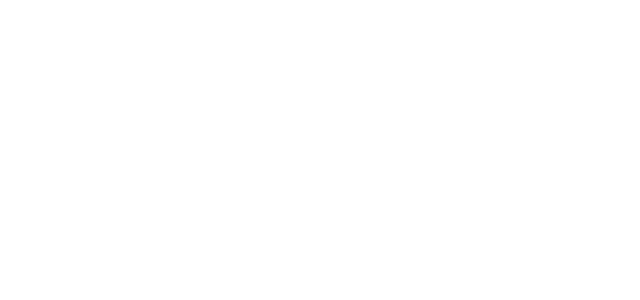
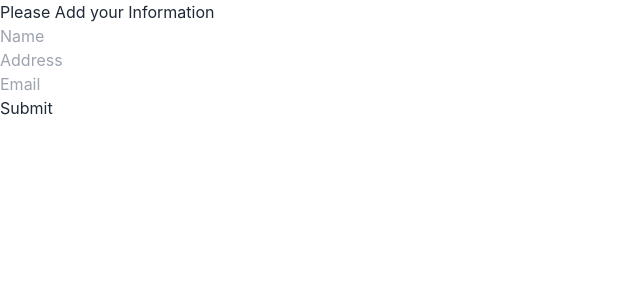
Before and after one commit to nasimshishir/Better-Call-Mofiz-Client, a React (Create React App) app: page / in a window 1280 px wide. Shown: the top 300 px of the page, without its empty margins (0-640 px from the left). Built offline with nearby package versions, Linux system fonts and the light colour scheme.

Commit message:
Ready to Deploy

```diff
--- a/package.json
+++ b/package.json
@@ -7,8 +7,10 @@
     "@testing-library/react": "^13.4.0",
     "@testing-library/user-event": "^13.5.0",
     "daisyui": "^2.38.1",
+    "firebase": "^9.13.0",
     "react": "^18.2.0",
     "react-dom": "^18.2.0",
+    "react-router-dom": "^6.4.3",
     "react-scripts": "5.0.1",
     "web-vitals": "^2.1.4"
   },
--- a/src/App.js
+++ b/src/App.js
@@ -1,8 +1,48 @@
+import { useState } from 'react';
 import './App.css';
 
 function App() {
+  const [user, setUser] = useState({});
+
+  const handleAddUser = e => {
+    e.preventDefault();
+
+    fetch('https://assignment-11-server-eight.vercel.app/users', {
+      method: 'POST',
+      headers: {
+        'content-type': 'application/json'
+      },
+      body: JSON.stringify(user)
+    })
+      .then(res => res.json())
+      .then(data => {
+        if (data.acknowledged) {
+          alert('User added successfully')
+          e.target.reset();
+        }
+      })
+
+    console.log(user);
+  }
+
+  const handleInputBlur = e => {
+    const field = e.target.name;
+    const value = e.target.value;
+    const newUser = { ...user };
+    newUser[field] = value;
+    setUser(newUser);
+  }
+
+
   return (
-    <div className="App">
+    <div>
+      <h1>Please Add your Information</h1>
+      <form onSubmit={handleAddUser}>
+        <input onChange={handleInputBlur} type="text" name='name' placeholder='Name' /><br />
+        <input onChange={handleInputBlur} type="text" name='address' placeholder='Address' /><br />
+        <input onChange={handleInputBlur} type="email" name='email' placeholder='Email' /><br />
+        <button>Submit</button>
+      </form>
 
     </div>
   );
--- /dev/null
+++ b/src/Firebase/firebase.config.js
@@ -0,0 +1,19 @@
+// Import the functions you need from the SDKs you need
+import { initializeApp } from "firebase/app";
+// TODO: Add SDKs for Firebase products that you want to use
+// https://firebase.google.com/docs/web/setup#available-libraries
+
+// Your web app's Firebase configuration
+const firebaseConfig = {
+    apiKey: process.env.REACT_APP_apiKey,
+    authDomain: process.env.REACT_APP_authDomain,
+    projectId: process.env.REACT_APP_projectId,
+    storageBucket: process.env.REACT_APP_storageBucket,
+    messagingSenderId: process.env.REACT_APP_messagingSenderId,
+    appId: process.env.REACT_APP_appId
+};
+
+// Initialize Firebase
+const app = initializeApp(firebaseConfig);
+
+export default app;
--- /dev/null
+++ b/src/Pages/Home/Home.js
@@ -0,0 +1,11 @@
+import React from 'react';
+
+const Home = () => {
+    return (
+        <div>
+            Home
+        </div>
+    );
+};
+
+export default Home;
```
Also changed, not shown: firebase.json (added), src/Routes/Public Routes/Routes.js (added), 2 other files (tests, documents, lock files or other folders).
